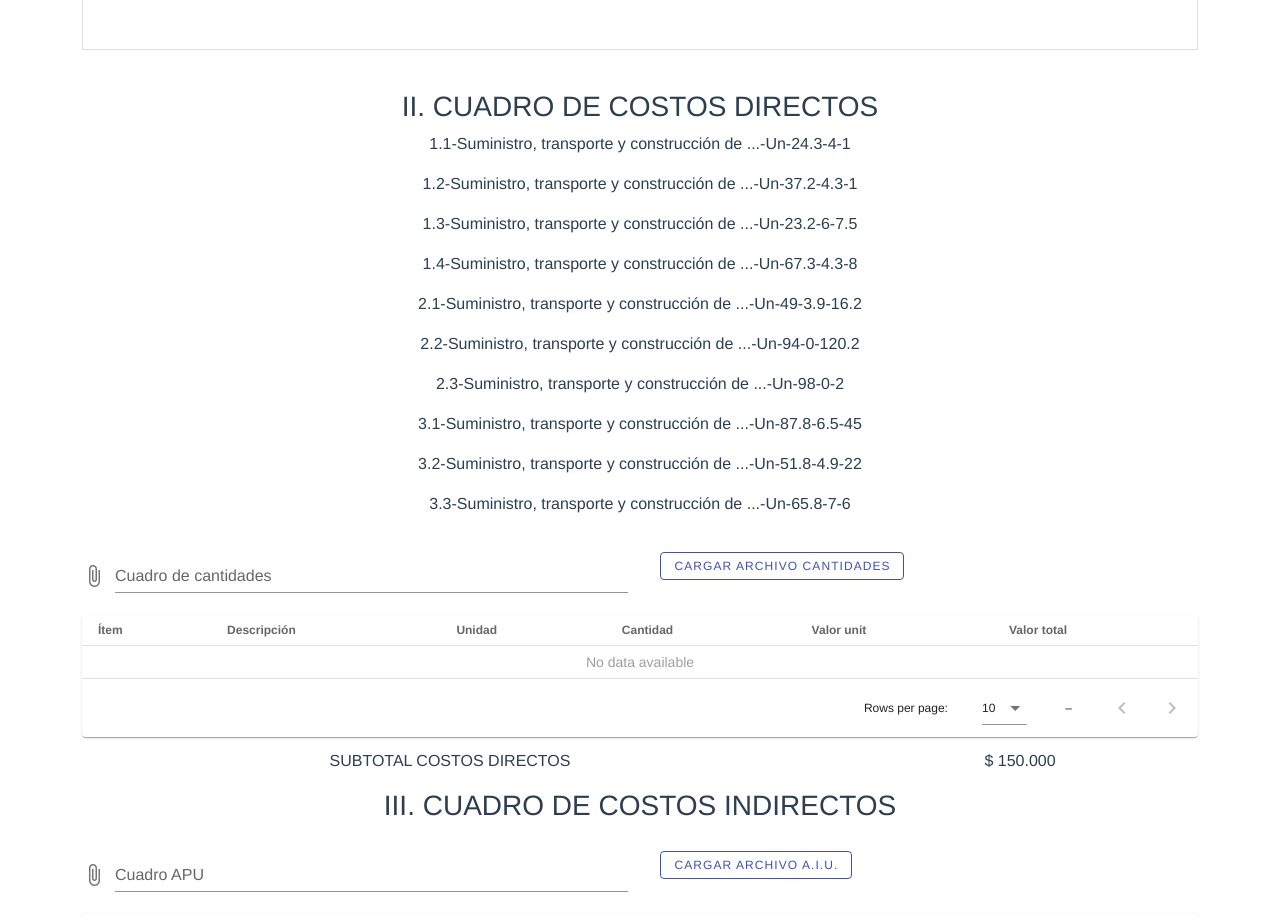
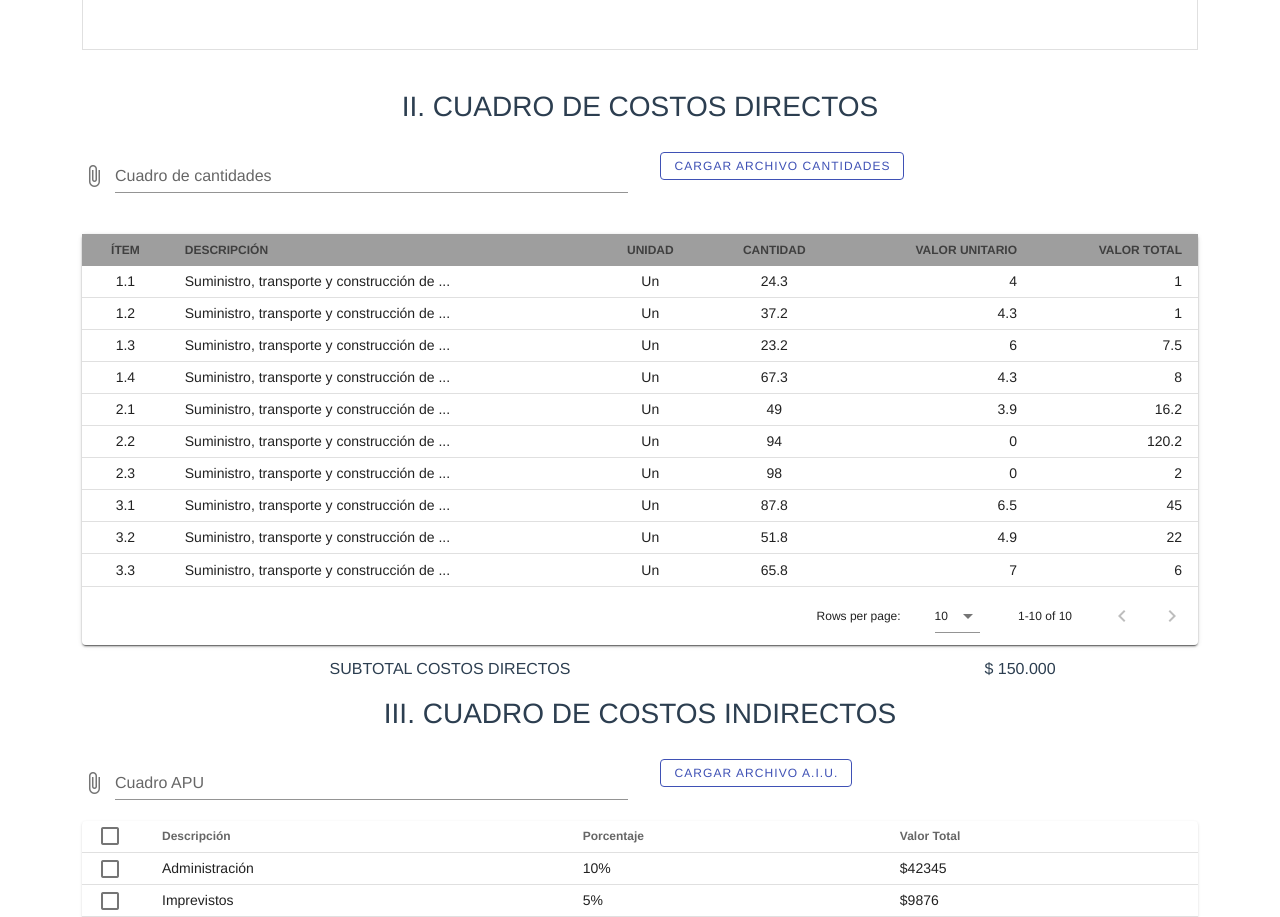
Before and after one commit to sovdlp/PROYECTO_INGENIERIA, a Vue app: page /cuadrocotiza in a window 1280 px wide. Shown: the part 820-1737 px from the top of the page. Built offline with nearby package versions, Linux system fonts and the light colour scheme.

Commit message:
importacion de datos en tabla directos

```diff
--- a/src/components/CuadroCotizacion.vue
+++ b/src/components/CuadroCotizacion.vue
@@ -109,7 +109,6 @@
       <br /><br />
     </div>
     <h3 class="center">II. CUADRO DE COSTOS DIRECTOS</h3>
-    <items />
     <div>
       <v-row class="text-left">
         <v-col cols="6">
@@ -129,13 +128,15 @@
         </v-col>
       </v-row>
 
+      <v-card class="mx-auto mt-5">
           <v-data-table
             dense
-        :headers="headers"
+            :headers="columnas"
             :items="items"
             item-key="item"
             class="elevation-1"
           ></v-data-table>
+      </v-card>
 
       <v-row>
         <v-col cols="8">
@@ -221,7 +222,7 @@
 </template>
 
 <script>
-import Items from "@/components/items.vue";
+import store from "../store/tbl_items.js";
 
 export default {
   data: () => ({
@@ -229,7 +230,7 @@ export default {
       (value) => !!value || "Requerido.",
       (value) => (value && value.length >= 3) || "Min 3 caracteres",
     ],
-
+    items: store.items,
     indirectos: [
       {
         descripcion: "Administración",
@@ -260,14 +261,14 @@ export default {
         vrindirecto: "$12345",
       },
     ],
-    selected: [],
-    headers: [
-      { text: "Ítem", align: "start", sortable: false, value: "item" },
-      { text: "Descripción", sortable: false, value: "calories" },
-      { text: "Unidad", sortable: false, value: "fat" },
-      { text: "Cantidad", sortable: false, value: "carbs" },
-      { text: "Valor unit", sortable: false, value: "protein" },
-      { text: "Valor total", sortable: false, value: "iron" },
+
+     columnas: [
+      { text: "ÍTEM", align: "center", sortable: false, value: "item", class:"grey" },
+      { text: "DESCRIPCIÓN", alingn:"start", sortable: false, value: "descripcion", class:"grey" },
+      { text: "UNIDAD", align: "center",sortable: false, value: "unidad", class:"grey" },
+      { text: "CANTIDAD", align: "center",sortable: false, value: "cantidad", class:"grey" },
+      { text: "VALOR UNITARIO", align: "right",sortable: false, value: "valorunit", class:"grey" },
+      { text: "VALOR TOTAL", align: "end",sortable: false, value: "valortotal", class:"grey" }
     ],
 
     headers2: [
@@ -283,7 +284,7 @@ export default {
   }),
 
   components: {
-    Items,
+
   },
 };
 </script>
```
Lines whose indentation alone changed are shown as unchanged.
